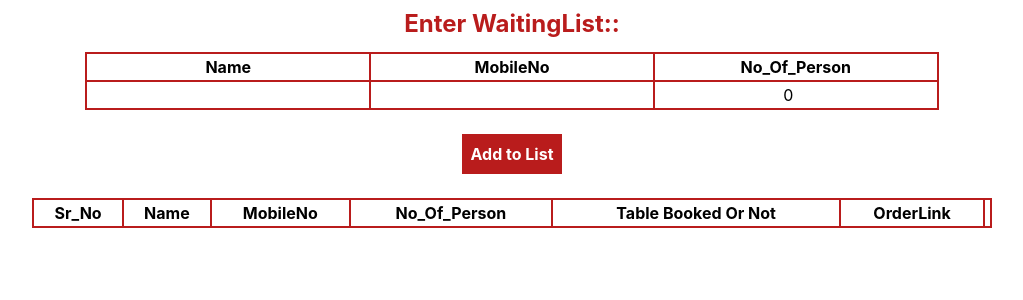
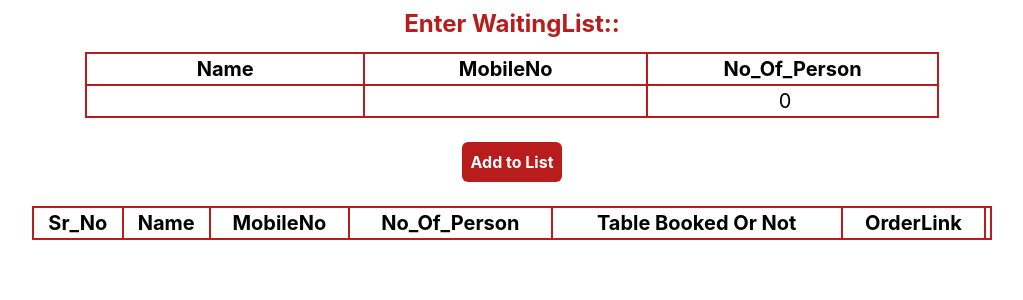
Before and after one commit to darjiad/bookTable, a React (Create React App) app: page /WaitingList in a window 1280 px wide. Shown: the top 300 px of the page, without its empty margins (128-1151 px from the left). Built offline with nearby package versions, Linux system fonts and the light colour scheme.

Commit message:
new changes

```diff
--- a/src/BookT.js
+++ b/src/BookT.js
@@ -341,11 +341,11 @@ function BookT() {
                         </button>
                       </div>
                     );
-                  } else if (occupancy == "8" || val.reserved===true) {
+                  } else if (occupancy == "8" ) {
                     return (
                       <div className="MainDiv8">
                         <button
-                          disabled={person8 }
+                          disabled={person8 || val.reserved===true}
                           onClick={() => SelectTable(val.name)}
                         >
                           {boxes.map((box, index) => (
@@ -357,11 +357,11 @@ function BookT() {
                       </div>
                     );
                   }
-                  else if (occupancy == "10" || val.reserved===true) {
+                  else if (occupancy == "10" ) {
                     return (
                       <div className="MainDiv10">
                         <button
-                          disabled={person10 }
+                          disabled={person10 || val.reserved===true }
                           onClick={() => SelectTable(val.name)}
                         >
                           {boxes.map((box, index) => (
--- a/src/WaitingList.js
+++ b/src/WaitingList.js
@@ -11,16 +11,16 @@ function WaitingList() {
     // const [kids,setKids]=useState(0);
     const [showlist,setShowlist]=useState(true);
     const [waitingData,setWaitingData]=useState([]);
- const[book,setBook]=useState('No');
+    const[book,setBook]=useState('No');
     const [srno,setSrno]=useState(1);
     const [waiting,setWaiting]=useState([]);
     const [show,setShow]=useState(false);
-    useEffect(()=>{
-        if(book==='No')
-        // console.log('in if ')
-         setShow(true);
+    // useEffect(()=>{
+    //     if(book==='No')
+    //     // console.log('in if ')
+    //      setShow(true);
 
-    },[])
+    // },[])
     function TableBookOrNot(e, srno) {
         const updatedWaitingData = waitingData.map((val) => {
           if (val.srno === srno) {
@@ -78,24 +78,24 @@ function WaitingList() {
            <table class='text-center table-auto w-2/3  mx-auto '>
             <thead>
                 <tr class='border-2 border-red-700'>
-                    <th class='border-2 border-red-700 text-center'>Name</th>
-                    <th class='border-2 border-red-700 text-center'>MobileNo</th>
-                    <th class='border-2 border-red-700 text-center'>No_Of_Person</th>
+                    <th class='border-2 text-xl border-red-700 text-center'>Name</th>
+                    <th class='border-2 text-xl border-red-700 text-center'>MobileNo</th>
+                    <th class='border-2 text-xl border-red-700 text-center'>No_Of_Person</th>
                 </tr>
 
             </thead>
             <tbody>
                 <tr class='border-2 '>
-                    <td class='border-2 border-red-700 text-center'><input class='w-full text-center' type='text' value={name} onChange={(e)=>{setName(e.target.value)}}/></td>
-                    <td class='border-2 border-red-700 text-center'><input class='w-full text-center' type='text' value={mobileNo} onChange={(e)=>{setMobileNO(e.target.value)}}/></td>
-                    <td class='border-2 border-red-700 text-center'><input class='w-full text-center' type='number' value={person} onChange={(e)=>{setPerson(e.target.value)}}/></td>
+                    <td class='border-2 text-xl border-red-700 text-center'><input class='w-full text-center' type='text' value={name} onChange={(e)=>{setName(e.target.value)}}/></td>
+                    <td class='border-2 text-xl border-red-700 text-center'><input class='w-full text-center' type='number' value={mobileNo} onChange={(e)=>{setMobileNO(e.target.value)}}/></td>
+                    <td class='border-2 text-xl border-red-700 text-center'><input class='w-full text-center' type='number' value={person} onChange={(e)=>{setPerson(e.target.value)}}/></td>
 
 
                 </tr>
             </tbody>
            </table>
            <div class='flex justify-center '>
-           <button  onClick={AddToList} class='text-white font-bold mt-6 mb-6 bg-red-700 px-2 py-2 ' >Add to List</button>
+           <button  onClick={AddToList} class='text-white font-bold mt-6 mb-6 bg-red-700 px-2 py-2 rounded-md ' >Add to List</button>
            </div>
            { showlist &&
            <div>
@@ -103,13 +103,13 @@ function WaitingList() {
                 <table class='table-auto w-3/4 mx-auto'>
             <thead>
                 <tr class='border-2'>
-                    <th class='border-red-700 border-2 text-center'>Sr_No</th>
-                    <th  class='border-2 border-red-700 text-center' >Name</th>
-                    <th class='border-2 border-red-700 text-center' >MobileNo</th>
-                    <th  class='border-2 border-red-700 text-center'>No_Of_Person</th>
-                    <th class='border-2 border-red-700 text-center'>Table Booked Or Not</th>
-                    <th class='border-2 border-red-700 text-center'>OrderLink</th>
-                    <th class='border-red-700 border-2 text-center'></th>
+                    <th class='border-red-700 text-xl border-2 text-center'>Sr_No</th>
+                    <th  class='border-2 text-xl border-red-700 text-center' >Name</th>
+                    <th class='border-2 text-xl border-red-700 text-center' >MobileNo</th>
+                    <th  class='border-2 text-xl border-red-700 text-center'>No_Of_Person</th>
+                    <th class='border-2 text-xl border-red-700 text-center'>Table Booked Or Not</th>
+                    <th class='border-2 text-xl border-red-700 text-center'>OrderLink</th>
+                    <th class='border-red-700 text-xl border-2 text-center'></th>
                 </tr>
 
             </thead>
@@ -118,17 +118,17 @@ function WaitingList() {
                     return(
                         <tbody>
                             <tr class='border-2'>
-                            <td class='border-red-700 border-2 text-center'>{val.srno}</td>
-                         <td class='border-2 border-red-700 text-center'>{val.name}</td>
-                                <td class='border-2 border-red-700 text-center'>{val.mobileNo}</td>
-                                <td class='border-2 border-red-700 text-center'>{val.person}</td>
-                                <td class='border-2 border-red-700 text-center'>
+                            <td class='border-red-700 text-xl border-2 text-center'>{val.srno}</td>
+                         <td class='border-2 text-xl border-red-700 text-center'>{val.name}</td>
+                                <td class='border-2 text-xl border-red-700 text-center'>{val.mobileNo}</td>
+                                <td class='border-2 text-xl border-red-700 text-center'>{val.person}</td>
+                                <td class='text-xl border-2 border-red-700 text-center'>
                                 <select value={val.book} onChange={(e)=>TableBookOrNot(e,val.srno)}>
                                     <option value="No">No</option>
                                     <option value="Yes">Yes</option>
                                 </select></td>
-                                <td class='border-2 border-red-700 text-center'>Link</td>
-                                <td class='border-red-700 border-2 text-center'><button  disabled={val.book=='No'} class={`${val.book=='No' ?'bg-red-700 text-white px-1 py-1 text-center opacity-10':'text-white font-bold  bg-red-700 px-1 py-1'}`} onClick={()=>Proceed(val.srno)}>Proceed</button></td>
+                                <td class='border-2 border-red-700 text-center text-xl'>Link</td>
+                                <td class='border-red-700 border-2 text-center'><button  disabled={val.book=='No'} class={`${val.book=='No' ?'bg-red-700 text-white px-1 py-1 text-center opacity-10 mt-1 mb-1 rounded-md font-bold':'text-white font-bold  bg-red-700 px-1 py-1 mt-1 mb-1 rounded-md font-bold'}`} onClick={()=>Proceed(val.srno)}>Proceed</button></td>
 
                             </tr>
                             </tbody>
```
